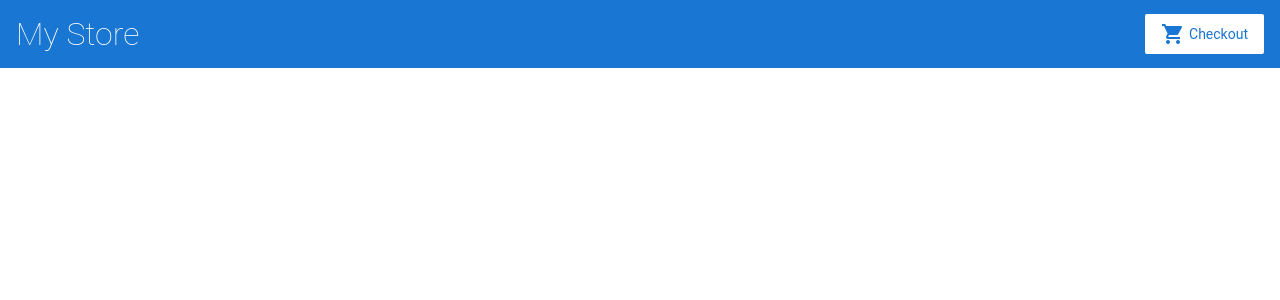
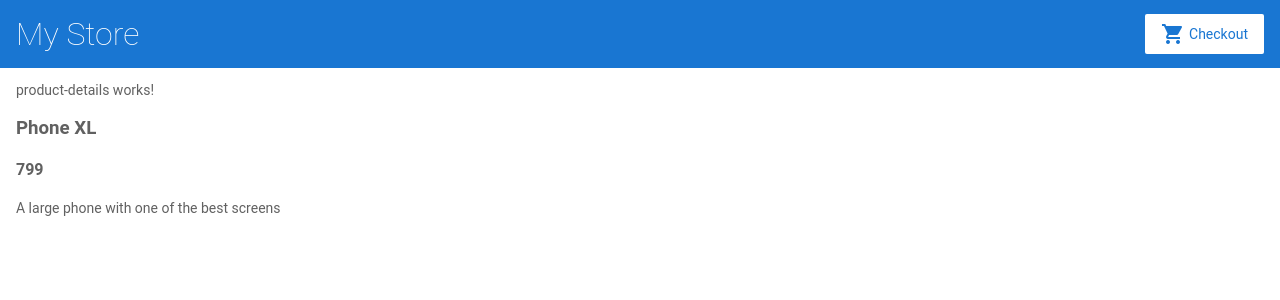
Before and after one commit to Luc4sGomes/Angular-app, an Angular app: page /products/1 in a window 1280 px wide. Before the commit this address led to /. Shown: the top 300 px of the page. Built offline with nearby package versions, Linux system fonts and the light colour scheme.

Commit message:
2 files modified, 4 added

```diff
--- a/src/app/app.module.ts
+++ b/src/app/app.module.ts
@@ -7,12 +7,14 @@
 import { TopBarComponent } from './top-bar/top-bar.component';
 import { ProductListComponent } from './product-list/product-list.component';
 import { ProductAlertsComponent } from './product-alerts/product-alerts.component';
+import { ProductDetailsComponent } from './product-details/product-details.component';
 
 @NgModule({
   imports: [
     BrowserModule,
     ReactiveFormsModule,
     RouterModule.forRoot([
+      { path: 'products/:productId', component: ProductDetailsComponent},
       { path: '', component: ProductListComponent },
     ])
   ],
@@ -20,7 +22,8 @@
     AppComponent,
     TopBarComponent,
     ProductListComponent,
-    ProductAlertsComponent
+    ProductAlertsComponent,
+    ProductDetailsComponent
   ],
   bootstrap: [
     AppComponent
--- /dev/null
+++ b/src/app/product-details/product-details.component.html
@@ -0,0 +1,7 @@
+<p>product-details works!</p>
+
+<div *ngIf="product">
+<h3> {{product.name}} </h3>
+<h4> {{product.price}} </h4>
+<p> {{ product.description}} </p>
+</div>
--- /dev/null
+++ b/src/app/product-details/product-details.component.ts
@@ -0,0 +1,24 @@
+import { Component, OnInit } from '@angular/core';
+import { ActivatedRoute } from '@angular/router';
+
+import { Product, products } from '../products';
+
+@Component({
+  selector: 'app-product-details',
+  templateUrl: './product-details.component.html',
+  styleUrls: ['./product-details.component.css']
+})
+export class ProductDetailsComponent implements OnInit {
+
+  product: Product | undefined;
+
+  constructor(private route: ActivatedRoute) { }
+
+  ngOnInit(): void {
+    const routeParams = this.route.snapshot.paramMap;
+    const productIdFromRoute = Number(routeParams.get('productId'));
+
+    this.product = products.find(product => product.id === productIdFromRoute);
+  }
+
+}
--- a/src/app/product-list/product-list.component.html
+++ b/src/app/product-list/product-list.component.html
@@ -2,7 +2,7 @@
 
 <div *ngFor="let product of products">
   <h3>
-    <a href="" [title]="product.name + ' description'">
+    <a href="" [title]="product.name + ' description'" [routerLink]="['/products', product.id]">
       {{ product.name }}
     </a>
   </h3>
@@ -12,6 +12,7 @@
   <button type="button" (click)="share()">Share</button>
 
   <app-product-alerts [product]="product" (notify)="onNotify()"> </app-product-alerts>
+
 </div>
 
 <!--
```
Also changed, not shown: src/app/product-details/product-details.component.css (added), 1 other file (tests, documents, lock files or other folders).
